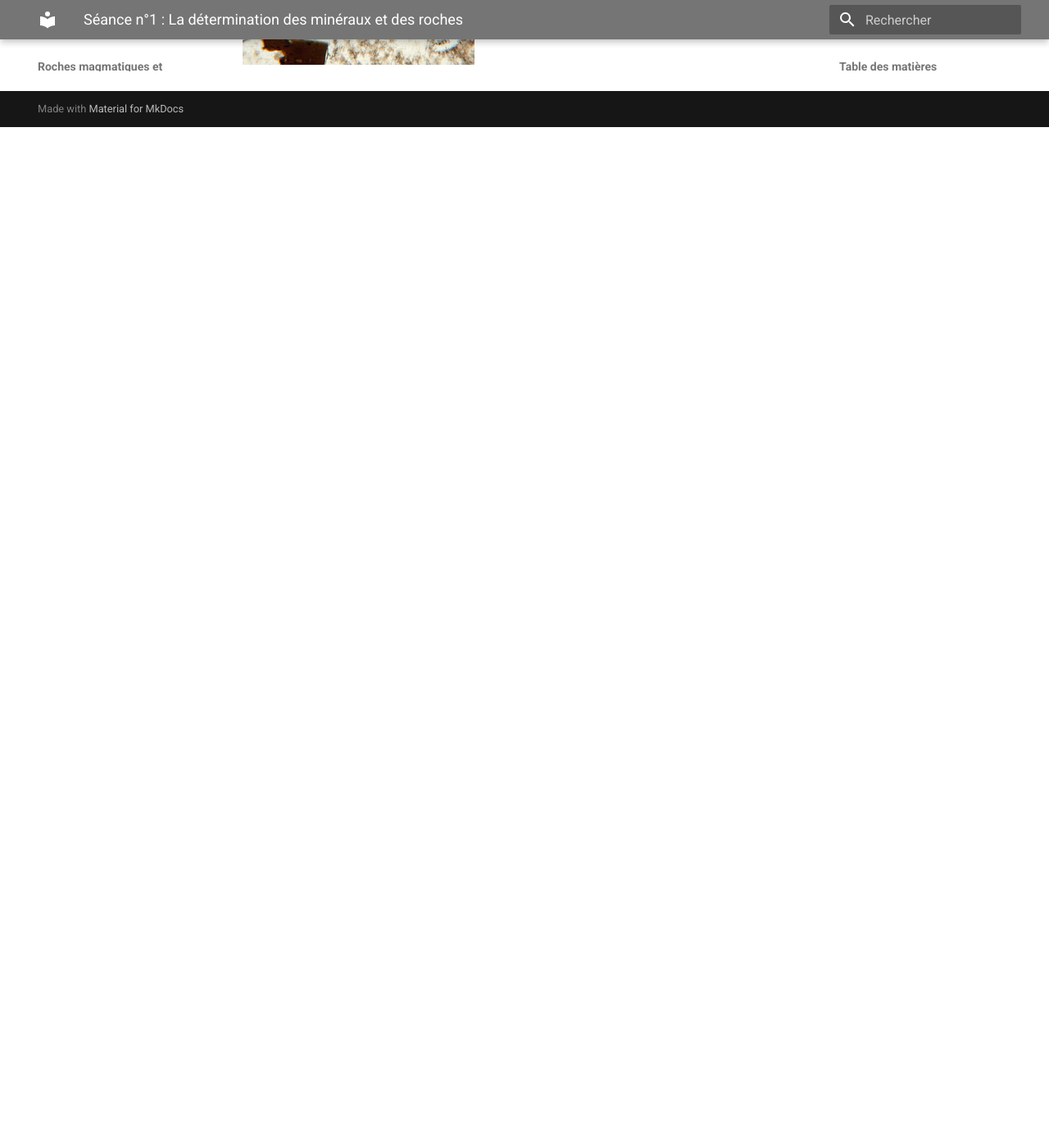
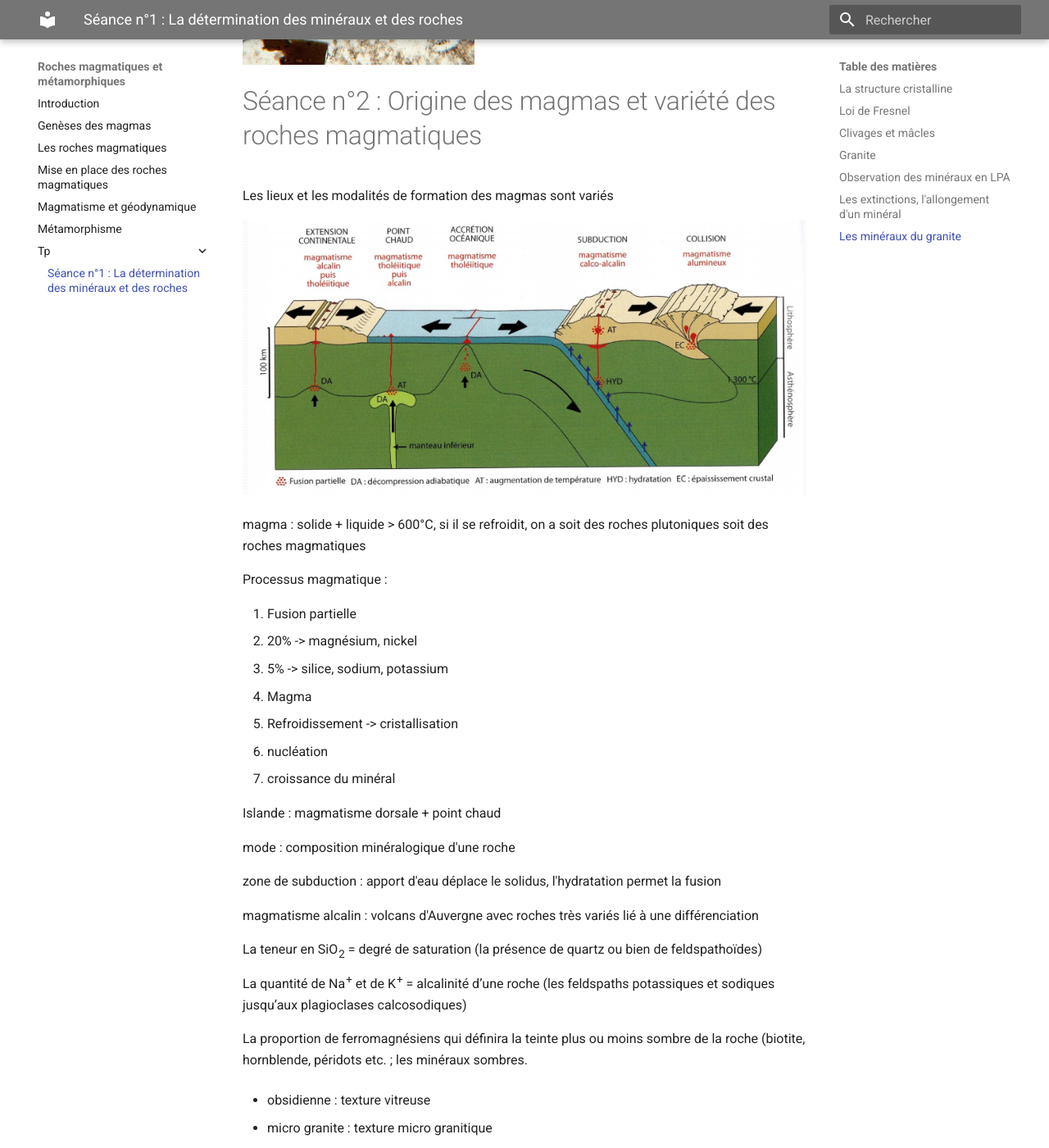
Before and after one commit to Lizeem/L3STcours, an MkDocs documentation site: the page built from Docs/Roches magmatiques et métamorphiques/Tp/TP Roches magmatiques et métamorphiques.md, in a window 1280 px wide and 1400 px high, scrolled down 13485 px. Shown: the whole window at 82% size. Built offline with MkDocs 1.6.1 and Material for MkDocs 9.7.7, drawn with Linux system fonts in a browser that asks for light colours; before the commit the page ends 13640 px from its top, so only the background shows below that; some of the changed text lies outside the part shown.

Commit message:
Update tp roches magmatiques

```diff
--- a/Docs/Roches magmatiques et métamorphiques/Tp/TP Roches magmatiques et métamorphiques.md
+++ b/Docs/Roches magmatiques et métamorphiques/Tp/TP Roches magmatiques et métamorphiques.md
@@ -70,3 +70,68 @@ La biotite possède 4 moments d'extinctions tous les 90°. L'horblende a une ext
 ![plagioclase](Images/plagioclase.jpg)
 ![micas blanc](Images/micablanc.jpg)
 ![biotite](Images/biotite.jpg)
+
+# Séance n°2 : Origine des magmas et variété des roches magmatiques
+
+Les lieux et les modalités de formation des magmas sont variés
+
+![Les lieux de formation](Images/formations.PNG)
+
+magma : solide + liquide > 600°C, si il se refroidit, on a soit des roches plutoniques soit des roches magmatiques
+
+Processus magmatique :
+
+1. Fusion partielle
+   - 20% -> magnésium, nickel
+   - 5% -> silice, sodium, potassium
+
+2. Magma
+3. Refroidissement -> cristallisation
+   - nucléation
+   - croissance du minéral
+
+Islande : magmatisme dorsale + point chaud
+
+mode : composition minéralogique  d'une roche
+
+zone de subduction : apport d'eau déplace le solidus, l'hydratation permet la fusion
+
+magmatisme alcalin : volcans d'Auvergne avec roches très variés lié à une différenciation
+
+La teneur en SiO<sub>2</sub> = degré de saturation (la présence de quartz ou bien de feldspathoïdes)
+
+La quantité de Na<sup>+</sup> et de K<sup>+</sup> = alcalinité d’une roche (les feldspaths potassiques et sodiques jusqu’aux
+plagioclases calcosodiques)
+
+La proportion de ferromagnésiens qui définira la teinte plus ou moins sombre de la roche
+(biotite, hornblende, péridots etc. ; les minéraux sombres.
+
+- obsidienne : texture vitreuse
+
+- micro granite : texture micro granitique
+
+- biotite chloritisée :
+  - lpna : incolore à verdâtre
+  - lpa : gris bleu acier
+
+- péridotite
+  - olivine
+    - incolore craquelée lpna
+    - teintes vives en lpa
+
+  - pyroxène
+    - gris vert en lpna
+    - teintes maximale vives en lpa
+    - double clivage 90°
+
+- gabbro
+  - pyroxène + plagioclase
+  - parfois olivine / hornblende / biotite
+
+- diorite et diorite quartzique
+  - horblende
+  - plagioclase
+  - quartz
+  - biotite
+
+- syénite
```
Also changed, not shown: Docs/Roches magmatiques et métamorphiques/Tp/Images/biotitechloritiséelpa.jpg (added), Docs/Roches magmatiques et métamorphiques/Tp/Images/biotitechloritiséelpna.jpg (added), Docs/Roches magmatiques et métamorphiques/Tp/Images/formations.PNG (added), Docs/Roches magmatiques et métamorphiques/Tp/Images/gabbrochenaillet.jpg (added), Docs/Roches magmatiques et métamorphiques/Tp/Images/gabbrochenailletlpa.jpg (added), Docs/Roches magmatiques et métamorphiques/Tp/Images/maclecarlbad.PNG (added), Docs/Roches magmatiques et métamorphiques/Tp/Images/mircogranite.jpg (added), Docs/Roches magmatiques et métamorphiques/Tp/Images/péridotite.jpg (added).
